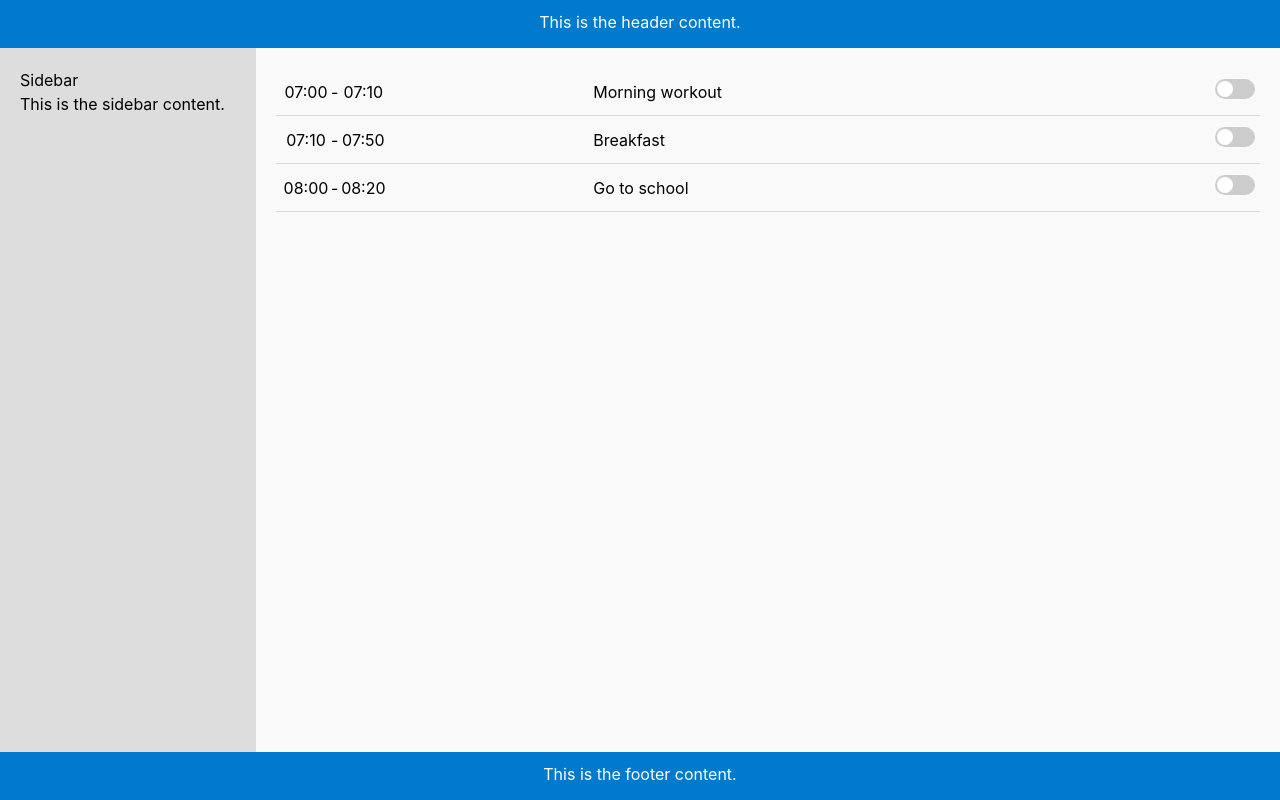
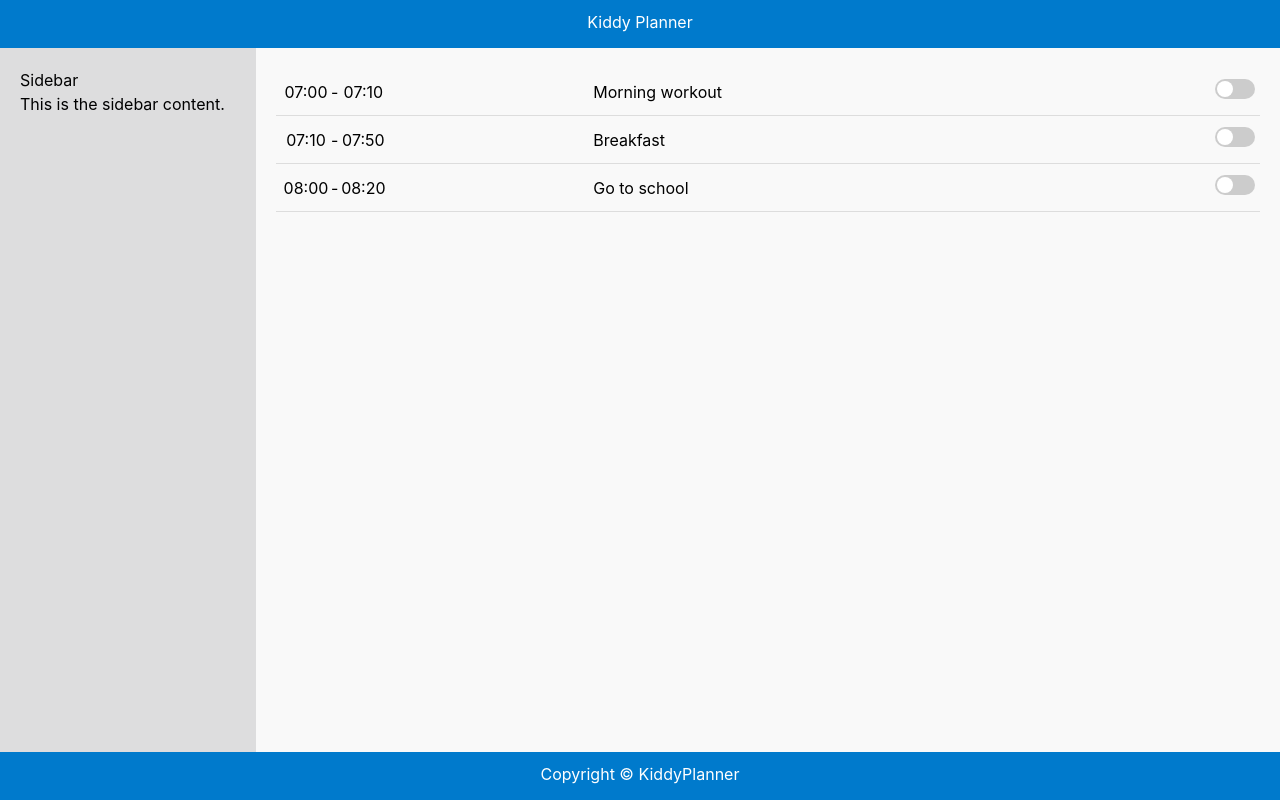
Before and after one commit to vulenamjp/tomato, a Next.js app: page / in a window 1280 px wide. Built offline with nearby package versions, Linux system fonts and the light colour scheme.

Commit message:
Update layout

```diff
--- a/src/app/layout.tsx
+++ b/src/app/layout.tsx
@@ -22,7 +22,7 @@ export default function RootLayout({
     <html lang="en">
       <body className={roboto.className}>
         <div className="header">
-          <p>This is the header content.</p>
+          <p>Kiddy Planner</p>
         </div>
         <div className="container">
           <div className="sidebar">
@@ -32,7 +32,7 @@ export default function RootLayout({
           <div className="content">{children}</div>
         </div>
         <div className="footer">
-          <p>This is the footer content.</p>
+          <p>Copyright &copy; KiddyPlanner </p>
         </div>
       </body>
     </html>
```
